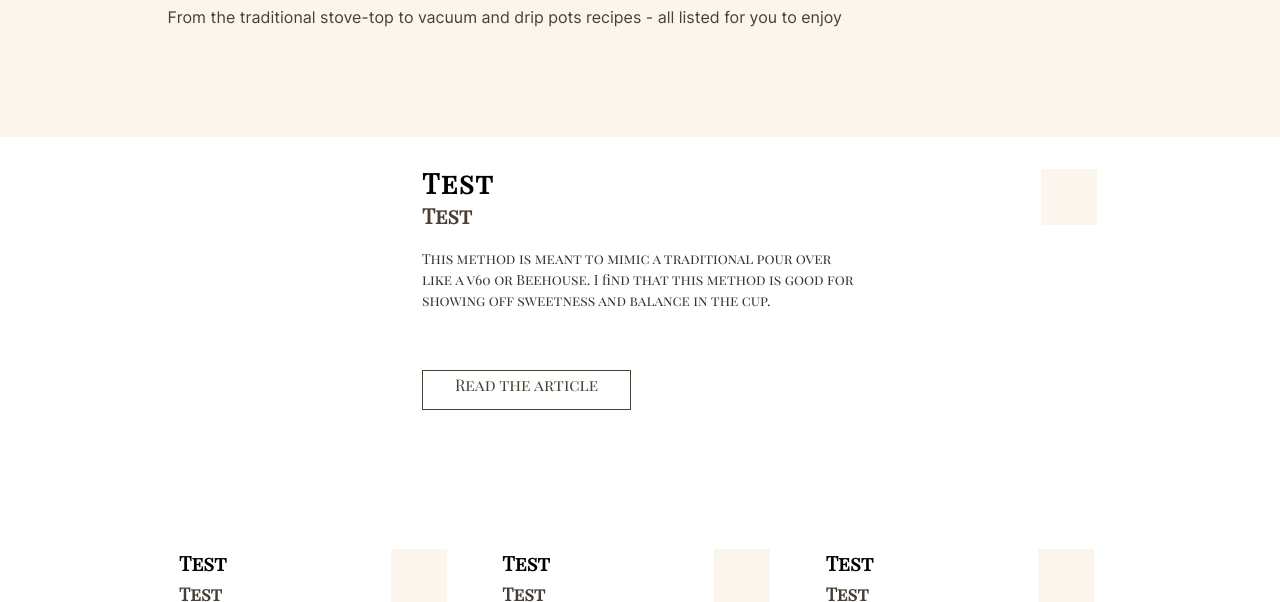
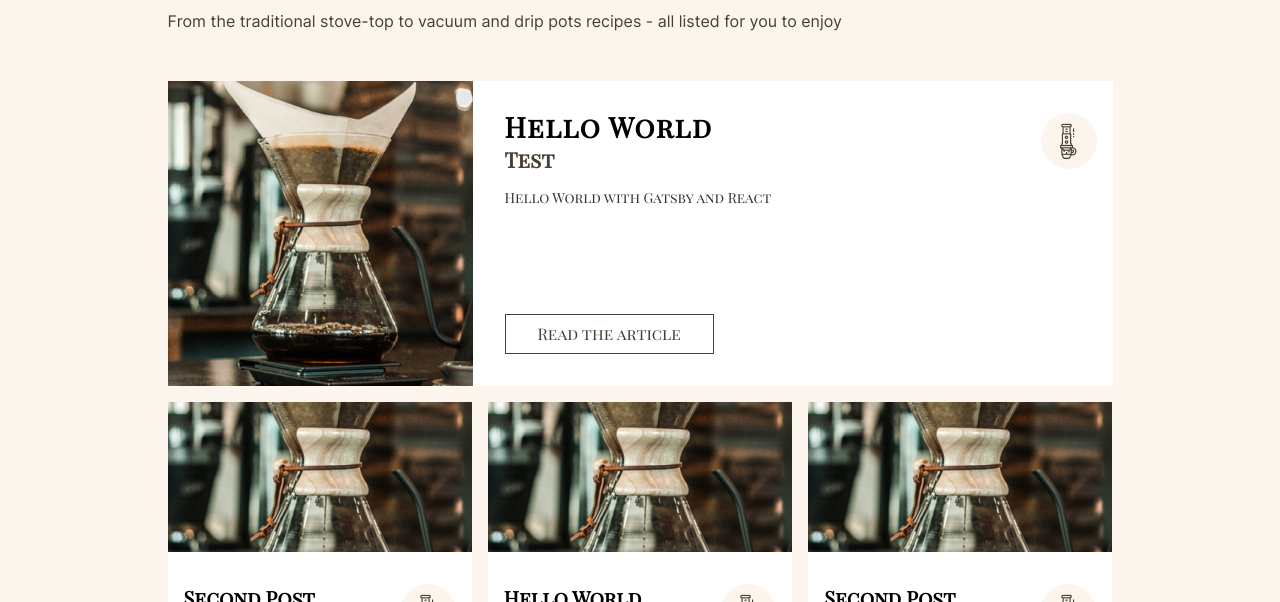
Before and after one commit to alextraykov/coffeeproject, a Gatsby site: page / in a window 1280 px wide. Shown: the part 198-800 px from the top of the page. Built offline with nearby package versions, Linux system fonts and the light colour scheme; Gatsby itself is replaced by a stand-in of ours.

Commit message:
index page layout

```diff
--- /dev/null
+++ b/src/components/BlogCard.js
@@ -0,0 +1,137 @@
+import React from "react";
+import styled from "styled-components";
+import PropTypes from "prop-types";
+import colors from "../style/colors";
+import Button from "./Button";
+import Spacing from "../style/components/Spacing";
+
+const Conatainer = styled.div`
+  width: ${item => (item.large ? "100%" : "304px")};
+  max-width: ${item => (item.large ? "950px" : "none")};
+  height: ${item => (item.large ? "305px" : "345px")};
+  display: flex;
+  flex-direction: ${item => (item.large ? "row" : "column")};
+  justify-content: flex-start;
+  align-items: flex-start;
+`;
+
+const ImageWrapper = styled.div`
+  height: ${item => (item.large ? "305px" : "150px")};
+  width: ${item => (item.large ? "305px" : "100%")};
+  overflow: hidden;
+  flex-shrink: 0;
+`;
+
+const Image = styled.div`
+  height: 100%;
+  width: 100%;
+  background: url("${item => {
+    return item.src;
+  }}");
+  background-size: cover;
+  background-position: center;
+`;
+
+const TextBox = styled.div`
+  height: 100%;
+  width: 100%;
+  display: flex;
+  flex-direction: column;
+  justify-content: flex-start;
+  align-items: flex-start;
+  position: relative;
+  padding: ${item => (item.large ? "32px" : "32px 16px")};
+  background: ${colors.white};
+`;
+
+const Title = styled.h1`
+  font-size: ${item => (item.large ? "28px" : "20px")};
+  line-height: 27px;
+  font-weight: bold;
+  letter-spacing: ${item => (item.large ? "0.05em" : "")};
+`;
+
+const Subtitle = styled.h3`
+  font-size: ${item => (item.large ? "21px" : "18px")};
+  line-height: ${item => (item.large ? "23px" : "21px")};
+  color: #473e34;
+`;
+
+const Icon = styled.div`
+  background: #fcf5ed;
+  width: 56px;
+  height: 56px;
+  position: absolute;
+  right: 16px;
+  top: 32px;
+  display: flex;
+  flex-direction: column;
+  justify-content: center;
+  align-items: center;
+  border-radius: 50%;
+`;
+
+const CoffeeSvg = styled.img``;
+
+const Text = styled.p`
+  font-size: 14px;
+  line-height: 150%;
+  color: #333333;
+  max-width: ${item => (item.large ? "440px" : "")};
+`;
+
+const BlogCard = props => {
+  const {
+    path,
+    title,
+    featuredImage,
+    icon,
+    excerpt
+  } = props.card.childMarkdownRemark.frontmatter;
+  console.log(props.card.childMarkdownRemark);
+
+  return (
+    <Conatainer large={!!props.large}>
+      <ImageWrapper large={!!props.large}>
+        <Image src={featuredImage.childImageSharp.original.src} />
+      </ImageWrapper>
+      <TextBox large={!!props.large}>
+        <Title large={!!props.large}>{title}</Title>
+        <Spacing height="8px" />
+        <Subtitle large={!!props.large}>Test</Subtitle>
+        <Spacing height="16px" />
+        <Icon>
+          <CoffeeSvg src={icon.childImageSharp.original.src} />
+        </Icon>
+        <Text large={!!props.large}>{excerpt}</Text>
+        <Spacing height="16px" />
+        <Button path={path}>Read the article</Button>
+      </TextBox>
+    </Conatainer>
+  );
+};
+
+BlogCard.propTypes = {
+  large: PropTypes.bool,
+  card: PropTypes.shape({
+    relativePath: PropTypes.string,
+    childMarkdownRemark: PropTypes.shape({
+      frontmatter: PropTypes.shape({
+        date: PropTypes.string,
+        excerpt: PropTypes.string,
+        featuredImage: PropTypes.shape({
+          childImageSharp: PropTypes.shape({
+            original: PropTypes.shape({
+              src: PropTypes.string
+            })
+          })
+        }),
+        path: PropTypes.string,
+        tags: PropTypes.arrayOf(PropTypes.string),
+        title: PropTypes.string
+      })
+    })
+  })
+};
+
+export default BlogCard;
--- a/src/components/BlogCard/BlogCard.js
+++ /dev/null
@@ -1,111 +0,0 @@
-import React from "react";
-import { Link } from "gatsby";
-import styled from "styled-components";
-import PropTypes from "prop-types";
-
-const Conatainer = styled.div`
-  width: ${item => (item.large ? "100%" : "300px")};
-  max-width: ${item => (item.large ? "950px" : "none")};
-  height: ${item => (item.large ? "305px" : "345px")};
-  display: flex;
-  flex-direction: ${item => (item.large ? "row" : "column")};
-  justify-content: flex-start;
-  align-items: flex-start;
-`;
-
-const Image = styled.div`
-  height: ${item => (item.large ? "100%" : "150px")};
-  width: ${item => (item.large ? "305px" : "100%")};
-  background: url("${item => {
-    return item.src;
-  }}");
-  background-size: cover;
-  background-position: center;
-`;
-
-const TextBox = styled.div`
-  height: 100%;
-  width: 100%;
-  display: flex;
-  flex-direction: column;
-  justify-content: flex-start;
-  align-items: flex-start;
-  position: relative;
-  padding: ${item => (item.large ? "32px" : "32px 16px")};
-`;
-
-const Title = styled.h1`
-  font-size: ${item => (item.large ? "28px" : "20px")};
-  line-height: 27px;
-  font-weight: bold;
-  margin-bottom: 8px;
-  letter-spacing: ${item => (item.large ? "0.05em" : "")};
-`;
-
-const Subtitle = styled.h3`
-  font-size: ${item => (item.large ? "21px" : "18px")};
-  line-height: ${item => (item.large ? "23px" : "21px")};
-  color: #473e34;
-  margin-bottom: 21px;
-`;
-
-const Icon = styled.div`
-  background: #fcf5ed;
-  width: 56px;
-  height: 56px;
-  position: absolute;
-  right: 16px;
-  top: 32px;
-  display: flex;
-  flex-direction: column;
-  justify-content: center;
-  align-items: center;
-`;
-
-const CoffeeSvg = styled.img``;
-
-const Text = styled.p`
-  font-size: 14px;
-  line-height: 150%;
-  color: #333333;
-  max-width: ${item => (item.large ? "440px" : "")};
-`;
-
-const Button = styled(Link)`
-  height: 40px;
-  font-size: 16px;
-  text-decoration: none;
-  color: #473e34;
-  border: 1px solid #473e34;
-  padding: 6px 32px;
-  margin-top: auto;
-`;
-
-const BlogCard = props => {
-  return (
-    <Conatainer large={props.large}>
-      <Image src={props.featuredImage} large={props.large} />
-      <TextBox large={props.large}>
-        <Title large={props.large}>Test</Title>
-        <Subtitle large={props.large}>Test</Subtitle>
-        <Icon>
-          <CoffeeSvg src={props.featuredImage} />
-        </Icon>
-        <Text large={props.large}>
-          This method is meant to mimic a traditional pour over like a v60 or
-          Beehouse. I find that this method is good for showing off sweetness
-          and balance in the cup.
-        </Text>
-        <Button to="/test" activeStyle={{ color: "red" }}>
-          Read the article
-        </Button>
-      </TextBox>
-    </Conatainer>
-  );
-};
-
-BlogCard.propTypes = {
-  large: PropTypes.bool
-};
-
-export default BlogCard;
--- /dev/null
+++ b/src/components/Button.js
@@ -0,0 +1,38 @@
+import React from "react";
+import { Link } from "gatsby";
+import styled from "styled-components";
+import PropTypes from "prop-types";
+import colors from "../style/colors";
+
+const StyledButton = styled(Link)`
+  height: 40px;
+  font-size: 16px;
+  text-decoration: none;
+  color: ${colors.taupe};
+  border: 1px solid ${colors.taupe};
+  padding: 6px 32px;
+  margin-top: auto;
+  display: flex;
+  flex-direction: column;
+  justify-content: center;
+
+  &:hover {
+    color: red;
+    border-color: red;
+    transition: all 450ms;
+  }
+`;
+
+const Button = props => {
+  return (
+    <StyledButton to="/first-post" {...props}>
+      {props.children}
+    </StyledButton>
+  );
+};
+
+Button.propTypes = {
+  path: PropTypes.string.isRequired
+};
+
+export default Button;
--- /dev/null
+++ b/src/components/CardGrid.js
@@ -0,0 +1,52 @@
+import React from "react";
+import styled from "styled-components";
+import PropTypes from "prop-types";
+
+import BlogCard from "./BlogCard";
+
+const Container = styled.div`
+  display: grid;
+  width: 100%;
+  grid-template-columns: repeat(3, auto [col-start]);
+  grid-gap: 16px 16px;
+
+  ${props =>
+    props.large
+      ? `& > div:first-child {
+        grid-column: 1 / -1;
+    }`
+      : ``}
+`;
+
+const CardGrid = props => {
+  const { large, items } = props;
+
+  return (
+    <Container large={!!large}>
+      {items.map((card, index) => {
+        if (large && index === 0) {
+          return (
+            <BlogCard
+              large
+              card={card.node}
+              key={card.node.id + Math.floor(Math.random() * 1000)}
+            />
+          );
+        }
+        return (
+          <BlogCard
+            card={card.node}
+            key={card.node.id + Math.floor(Math.random() * 1000)}
+          />
+        );
+      })}
+    </Container>
+  );
+};
+
+CardGrid.propTypes = {
+  large: PropTypes.bool,
+  items: PropTypes.array.isRequired
+};
+
+export default CardGrid;
--- a/src/components/CardGrid/CardGrid.js
+++ /dev/null
@@ -1,35 +0,0 @@
-import React from "react";
-import styled from "styled-components";
-
-import BlogCard from "../BlogCard/BlogCard";
-
-const Container = styled.div`
-  display: grid;
-  max-width: 954px;
-  margin: 0 auto;
-  grid-template-columns: repeat(3, auto [col-start]);
-  grid-gap: 16px 16px;
-
-  ${props =>
-    props.large
-      ? `& > div:first-child {
-        grid-column: 1 / -1;
-    }`
-      : ``}
-`;
-
-const CardGrid = props => {
-  return (
-    <Container large={!!props.large}>
-      <BlogCard large={true} />
-      <BlogCard />
-      <BlogCard />
-      <BlogCard />
-      <BlogCard />
-      <BlogCard />
-      <BlogCard />
-    </Container>
-  );
-};
-
-export default CardGrid;
--- a/src/pages/index.js
+++ b/src/pages/index.js
@@ -1,5 +1,4 @@
 import React from "react";
-import { graphql } from "gatsby";
 
 import GlobalStyle from "../style/global/GlobalStyle";
 
@@ -8,9 +7,15 @@ import Section from "../components/Section";
 import Heading from "../style/components/Text/Heading";
 import Text from "../style/components/Text/Text";
 import Spacing from "../style/components/Spacing";
-import CardGrid from "../components/CardGrid/CardGrid";
+import CardGrid from "../components/CardGrid";
+import Button from "../components/Button";
 
-const IndexPage = ({ data }) => {
+const IndexPage = props => {
+  const { articleCards } = props.data;
+  let testArr = []
+    .concat(articleCards.edges)
+    .concat(articleCards.edges)
+    .concat(articleCards.edges);
   return (
     <>
       <GlobalStyle />
@@ -25,18 +30,56 @@ const IndexPage = ({ data }) => {
             listed for you to enjoy
           </Text>
           <Spacing height="48px" />
+          <CardGrid large items={testArr} />
         </Section>
-        <CardGrid large />
+        <Section small>
+          <Heading size="l" color="taupe">
+            Support us with a cup of coffee
+          </Heading>
+          <Spacing height="17px" />
+          <Text type="button" color="taupe" align="center">
+            We would appreciate your humble support in order to keep this
+            website up and running for longer. On top of that we believe that a
+            good cup of coffee is always welcome, right?
+          </Text>
+          <Spacing height="32px" />
+          <Button>Support us</Button>
+        </Section>
+        <Section>
+          <Heading size="l" color="taupe">
+            Places worth visiting
+          </Heading>
+          <Spacing height="17px" />
+          <Text type="button" color="taupe">
+            The world is big and amazing coffee places lurk around the corner
+          </Text>
+          <Spacing height="48px" />
+          <CardGrid items={testArr} />
+        </Section>
+        <Section small>
+          <Heading size="l" color="taupe">
+            So you’ve almost reached the end
+          </Heading>
+          <Spacing height="17px" />
+          <Text type="button" color="taupe" align="center">
+            Your support is of great value. If you have any feedback,
+            suggestions or just want to say hi - please don’t hesitate to
+            contact us.
+          </Text>
+          <Spacing height="32px" />
+          <Button>Contact us</Button>
+        </Section>
       </Layout>
     </>
   );
 };
 
 export const query = graphql`
-  query IndexPageQuery {
-    allFile(filter: { relativePath: { regex: "/^posts//" } }) {
+  query {
+    articleCards: allFile(filter: { relativePath: { regex: "/^posts//" } }) {
       edges {
         node {
+          relativePath
           childMarkdownRemark {
             frontmatter {
               date
@@ -45,6 +88,14 @@ export const query = graphql`
               tags
               title
               featuredImage {
+                id
+                childImageSharp {
+                  original {
+                    src
+                  }
+                }
+              }
+              icon {
                 childImageSharp {
                   original {
                     src
@@ -53,10 +104,11 @@ export const query = graphql`
               }
             }
           }
-          relativePath
+          id
         }
       }
     }
   }
 `;
+
 export default IndexPage;
--- a/src/pages/posts/2020-04-02-test-page/index.md
+++ b/src/pages/posts/2020-04-02-test-page/index.md
@@ -4,7 +4,8 @@ date: "2018-11-14"
 title: "Hello World"
 tags: ["gatsby", "2018"]
 excerpt: "Hello World with Gatsby and React"
-featuredImage: "../../../images/2020-04-02-test-page/outline.png"
+icon: "../../../images/icons/aeropress.png"
+featuredImage: "../../../images/placeholderImage.png"
 ---
 
 Lorem Anim ad Lorem ex amet. Eiusmod ipsum commodo nulla sint do. Consequat ipsum aliqua laboris consequat magna. Occaecat esse exercitation occaecat duis aute qui consectetur aute laborum veniam veniam occaecat. Sunt eu incididunt mollit fugiat quis quis. Proident laborum qui voluptate in elit est quis ut sint ut. Consequat nisi commodo sunt voluptate officia nisi veniam occaecat amet nulla.
--- a/src/pages/posts/2020-04-02-test-second/index.md
+++ b/src/pages/posts/2020-04-02-test-second/index.md
@@ -4,7 +4,8 @@ date: "2018-11-15"
 title: "Second Post"
 tags: ["react", "2018"]
 excerpt: "Second Post"
-featuredImage: "../../../images/2020-04-02-test-page/outline.png"
+icon: "../../../images/icons/aeropress.png"
+featuredImage: "../../../images/placeholderImage.png"
 ---
 
 Lorem Anim ad Lorem ex amet. Eiusmod ipsum commodo nulla sint do. Consequat ipsum aliqua laboris consequat magna. Occaecat esse exercitation occaecat duis aute qui consectetur aute laborum veniam veniam occaecat. Sunt eu incididunt mollit fugiat quis quis. Proident laborum qui voluptate in elit est quis ut sint ut. Consequat nisi commodo sunt voluptate officia nisi veniam occaecat amet nulla.
--- a/src/style/components/Text/Text.js
+++ b/src/style/components/Text/Text.js
@@ -9,6 +9,8 @@ const TextTag = styled.p`
     font-family: Inter;
     font-weight: normal;
     color: ${props.color !== undefined ? colors[props.color] : colors.white};
+    text-align: ${props.align};
+    line-height: 150%;
   `;
     switch (props.type) {
       case "micro":
```
Also changed, not shown: gatsby-node.js (+13 -14 lines), src/images/icons/aeropress.png (renamed from src/images/2020-04-02-test-page/outline.png), src/images/placeholderImage.png (added).
